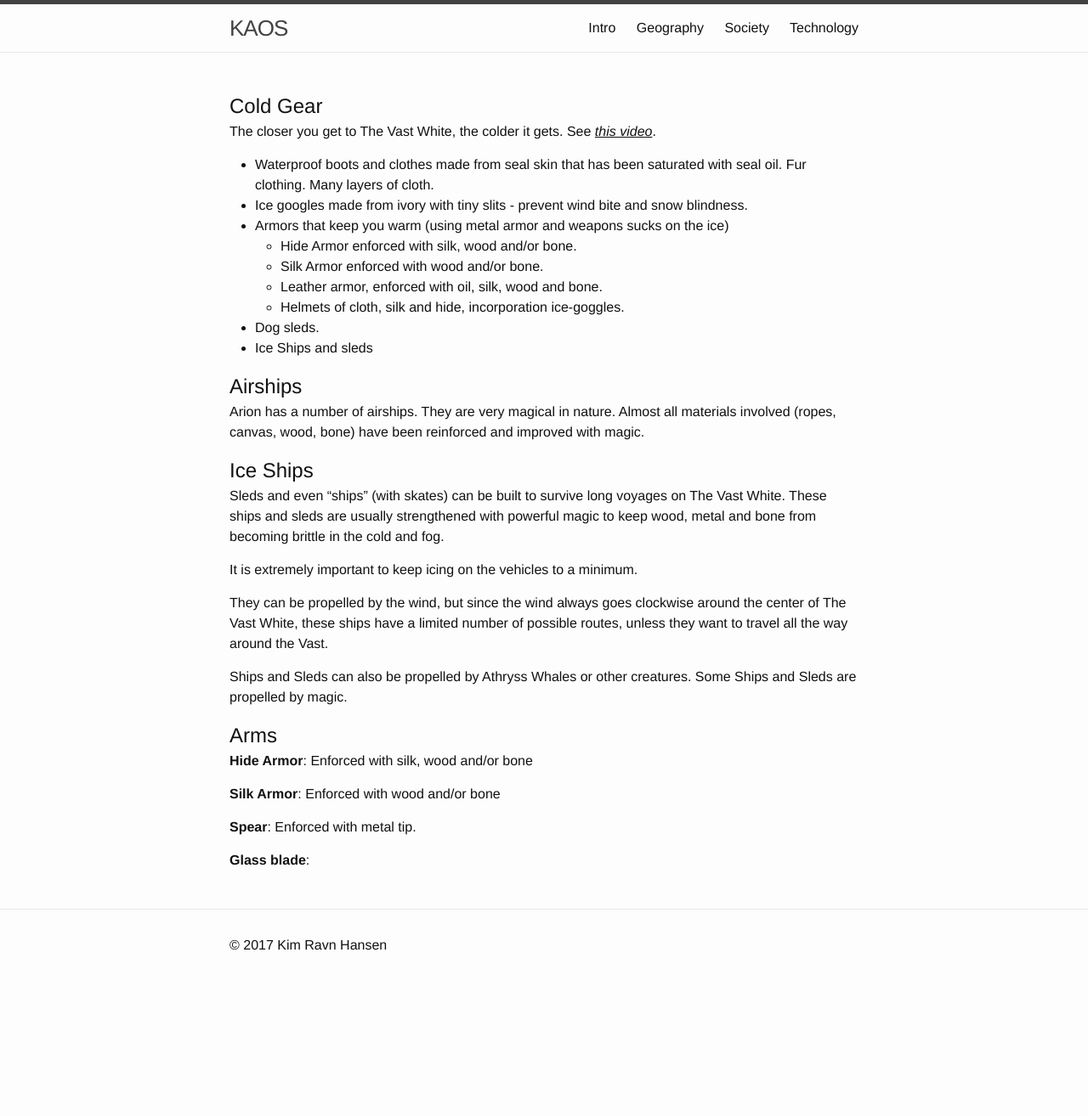
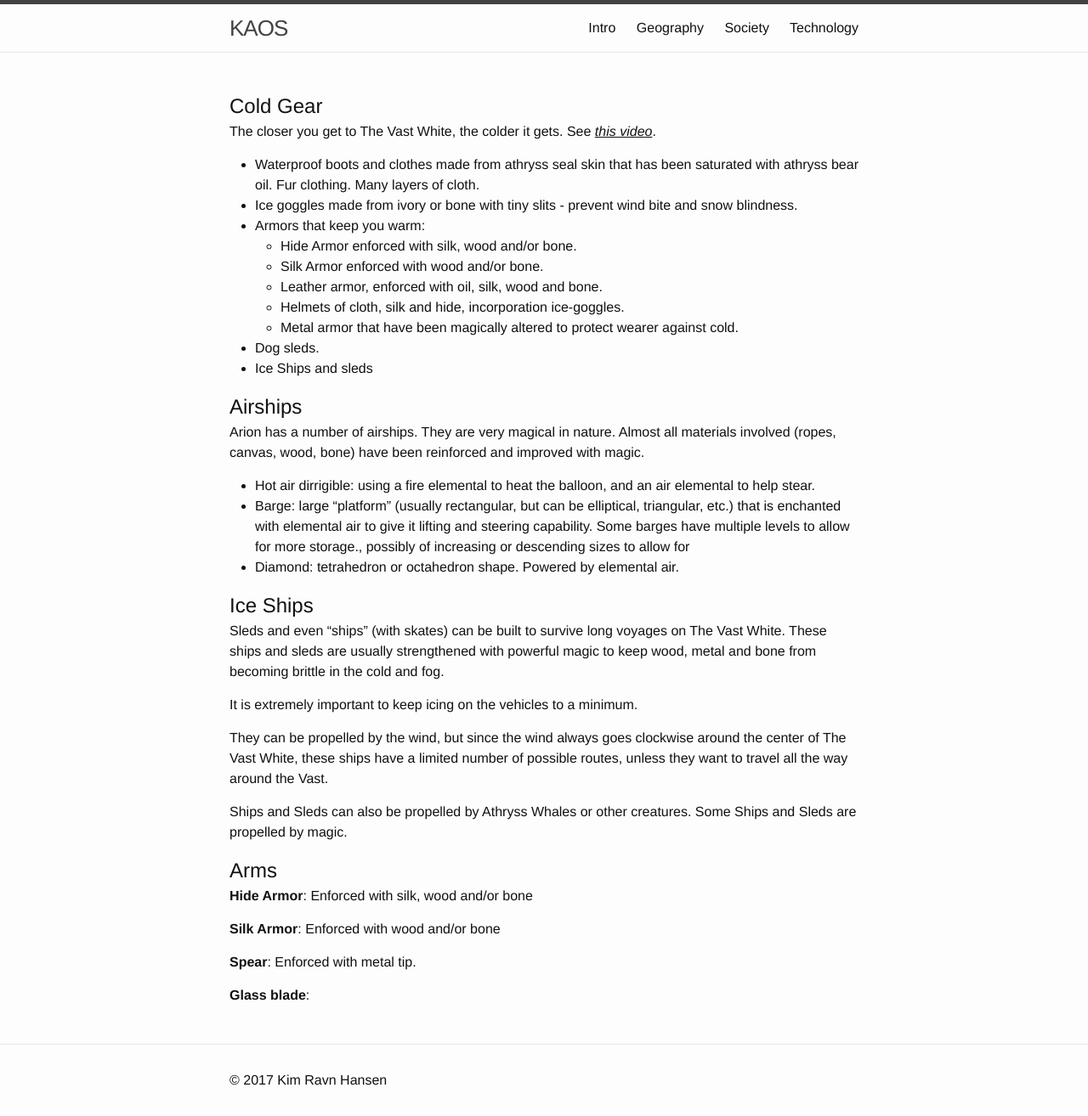
Before and after one commit to moccalotto/kaos, a Jekyll site: the page built from _campaign/technology.md, in a window 1280 px wide. Shown: the whole page at 85% size. Built offline with Jekyll 4.4.1, drawn with Linux system fonts in a browser that asks for light colours; before the commit the page ends 1155 px from its top, so only the background shows below that.

Commit message:
Technology

```diff
--- a/_campaign/technology.md
+++ b/_campaign/technology.md
@@ -7,21 +7,28 @@ rank: 0
 ## Cold Gear
 The closer you get to The Vast White, the colder it gets.  See *[this video](https://www.youtube.com/watch?v=r4yiu3A-L60)*.
 
- - Waterproof boots and clothes made from seal skin that has been saturated with seal oil.  Fur clothing. Many layers of cloth.
- - Ice googles made from ivory with tiny slits - prevent wind bite and snow blindness.
- - Armors that keep you warm (using metal armor and weapons sucks on the ice)
+ - Waterproof boots and clothes made from athryss seal skin that has been saturated with athryss bear oil.  Fur clothing. Many layers of cloth.
+ - Ice goggles made from ivory or bone with tiny slits - prevent wind bite and snow blindness.
+ - Armors that keep you warm:
     - Hide Armor enforced with silk, wood and/or bone.
     - Silk Armor enforced with wood and/or bone.
     - Leather armor, enforced with oil, silk, wood and bone.
     - Helmets of cloth, silk and hide, incorporation ice-goggles.
+    - Metal armor that have been magically altered to protect wearer against cold.
  - Dog sleds.
  - Ice Ships and sleds
 
 
 ## Airships
 Arion has a number of airships.
-They are very magical in nature. Almost all materials involved (ropes, canvas, wood, bone) have been reinforced and improved with magic.
+They are very magical in nature.
+Almost all materials involved (ropes, canvas, wood, bone) have been reinforced and improved with magic.
 
+* Hot air dirrigible: using a fire elemental to heat the balloon, and an air elemental to help stear.
+* Barge: large "platform" (usually rectangular, but can be elliptical, triangular, etc.) that is
+enchanted with elemental air to give it lifting and steering capability.
+Some barges have multiple levels to allow for more storage., possibly of increasing or descending sizes to allow for
+* Diamond: tetrahedron or octahedron shape. Powered by elemental air.
 
 ## Ice Ships
 Sleds and even "ships" (with skates) can be built to survive long voyages on The Vast White.
```
